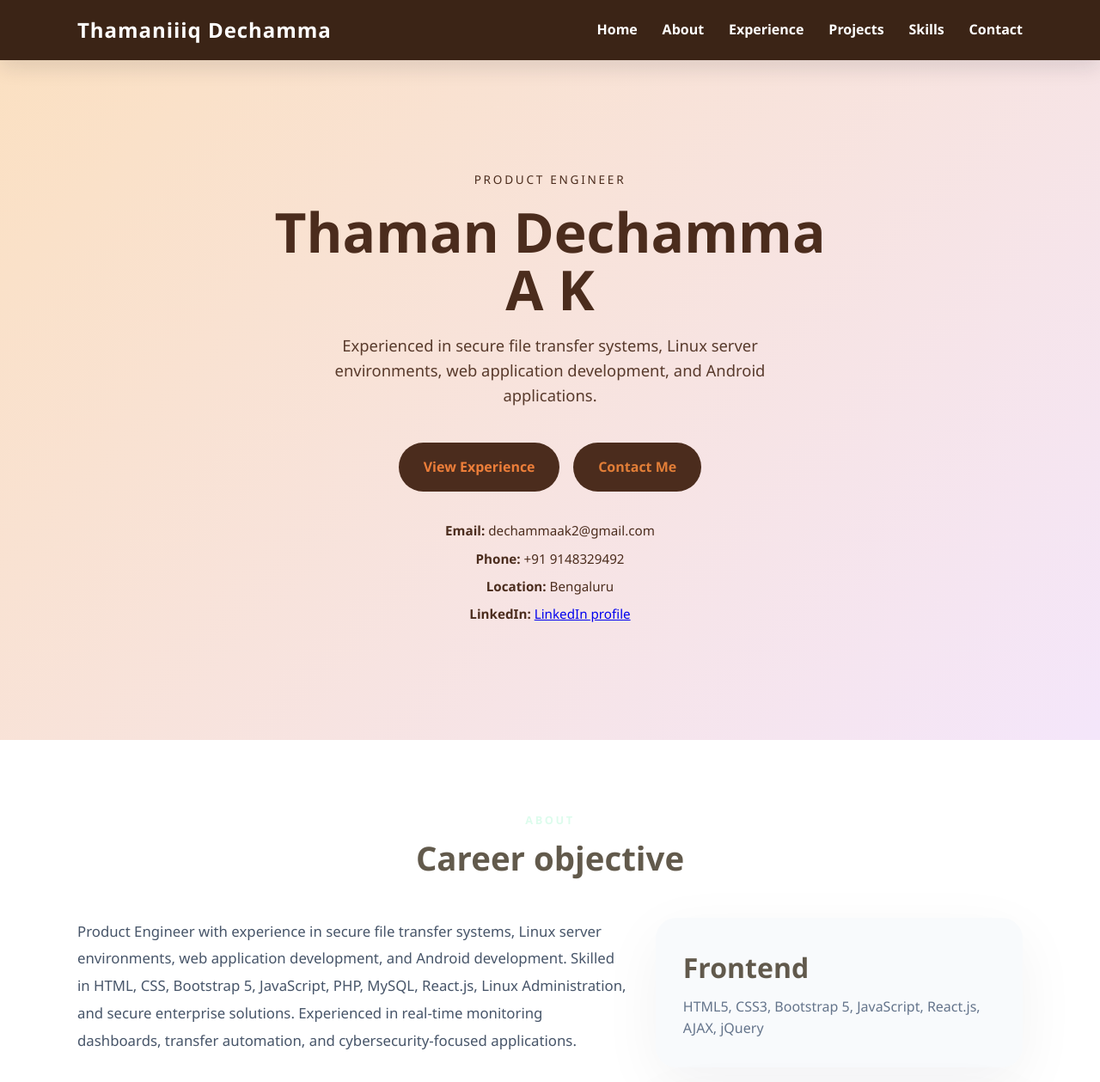
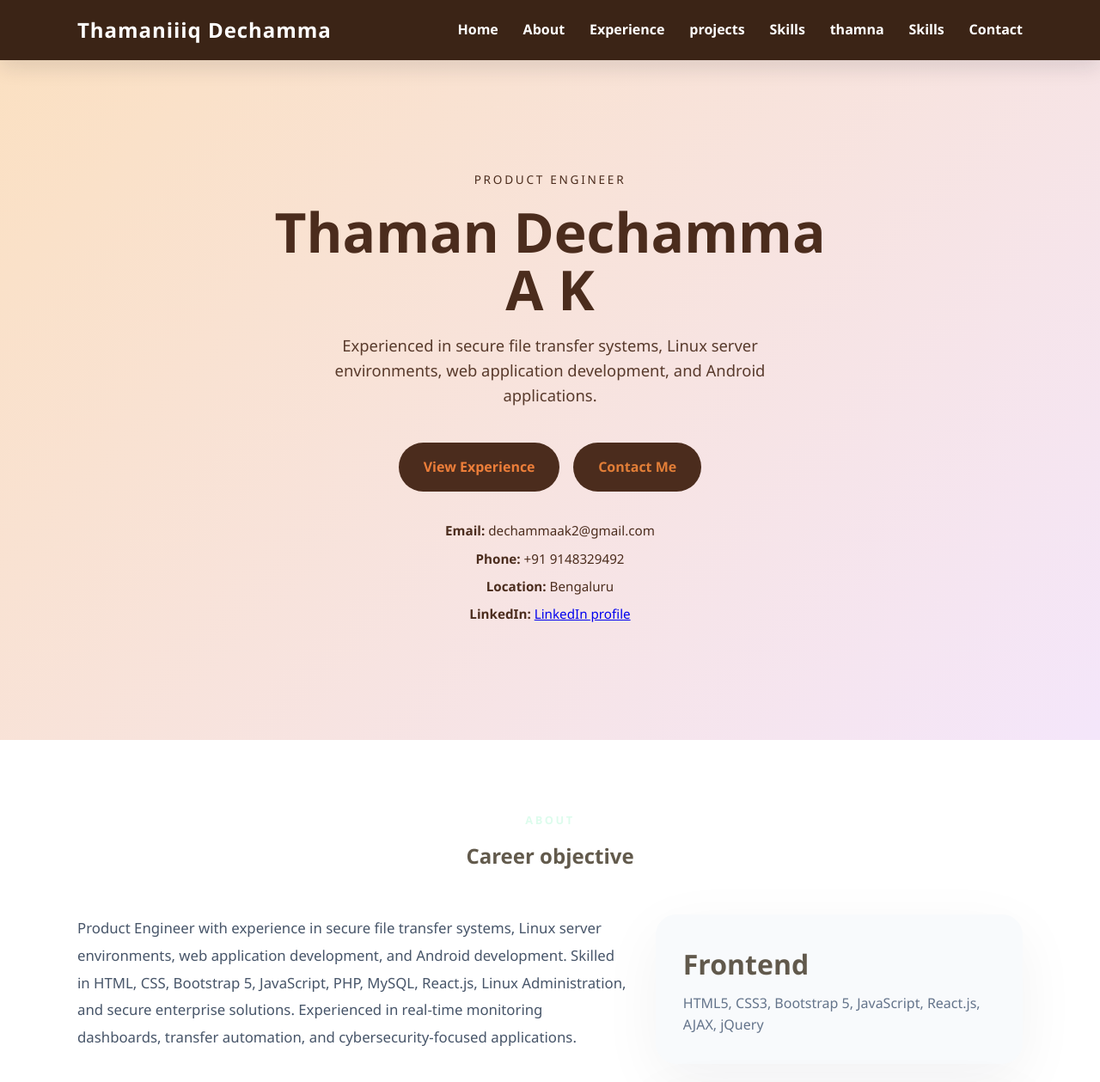
Before and after one commit to dechamma-ux/portfolio, a plain HTML site: page index.html in a window 1280 px wide. Shown: the top 1259 px of the page at 86% size. Drawn offline with Linux system fonts and the light colour scheme.

Commit message:
changed 2 files
i have changed 2 files

```diff
--- a/index.html
+++ b/index.html
@@ -15,7 +15,9 @@
                 <li><a href="#home">Home</a></li>
                 <li><a href="#about">About</a></li>
                 <li><a href="#experience">Experience</a></li>
-                <li><a href="#projects">Projects</a></li>
+                <li><a href="#projects">projects</a></li>
+                <li><a href="#skills">Skills</a></li>
+                <li><a href="#thamannn">thamna</a></li>
                 <li><a href="#skills">Skills</a></li>
                 <li><a href="#contact">Contact</a></li>
             </ul>
--- a/style.css
+++ b/style.css
@@ -167,11 +167,6 @@
     font-size: 0.8rem;    font-weight: 700;    color: #63f1ac38;
     margin-bottom: 0.8rem;
 
-}
-
-.section-header h2 {
-    font-size: clamp(2rem, 3vw, 2.8rem);
-    line-height: 1.1;
 }
 
 .about,
```
